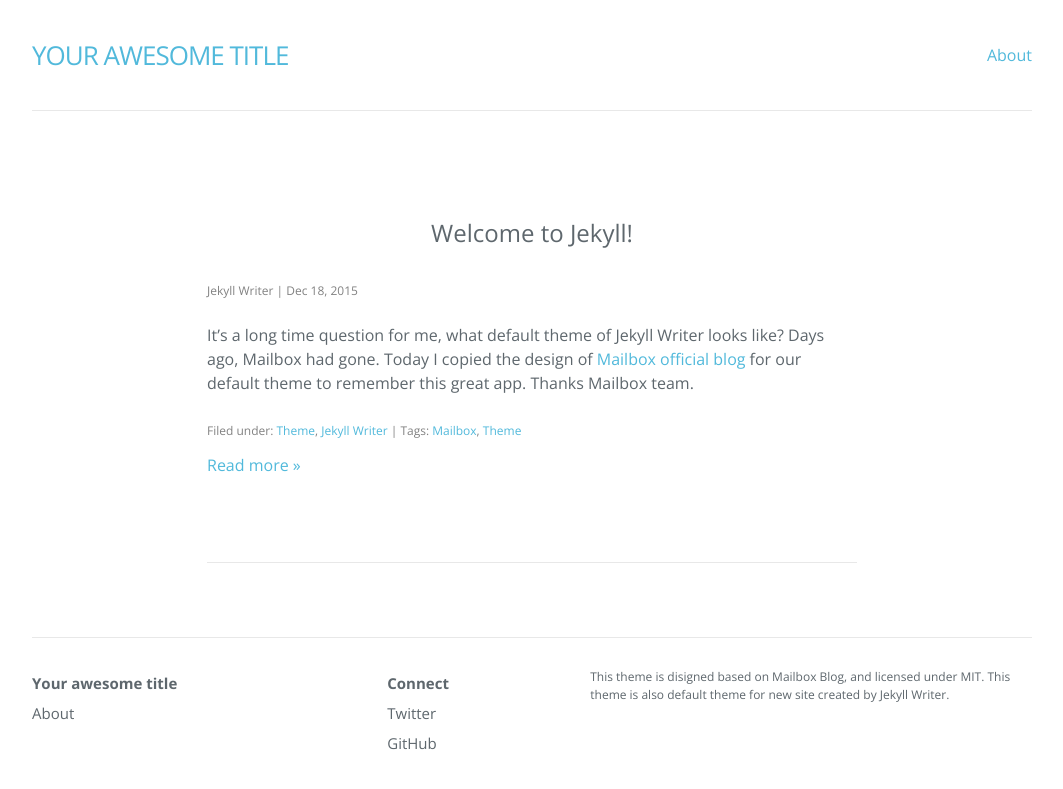
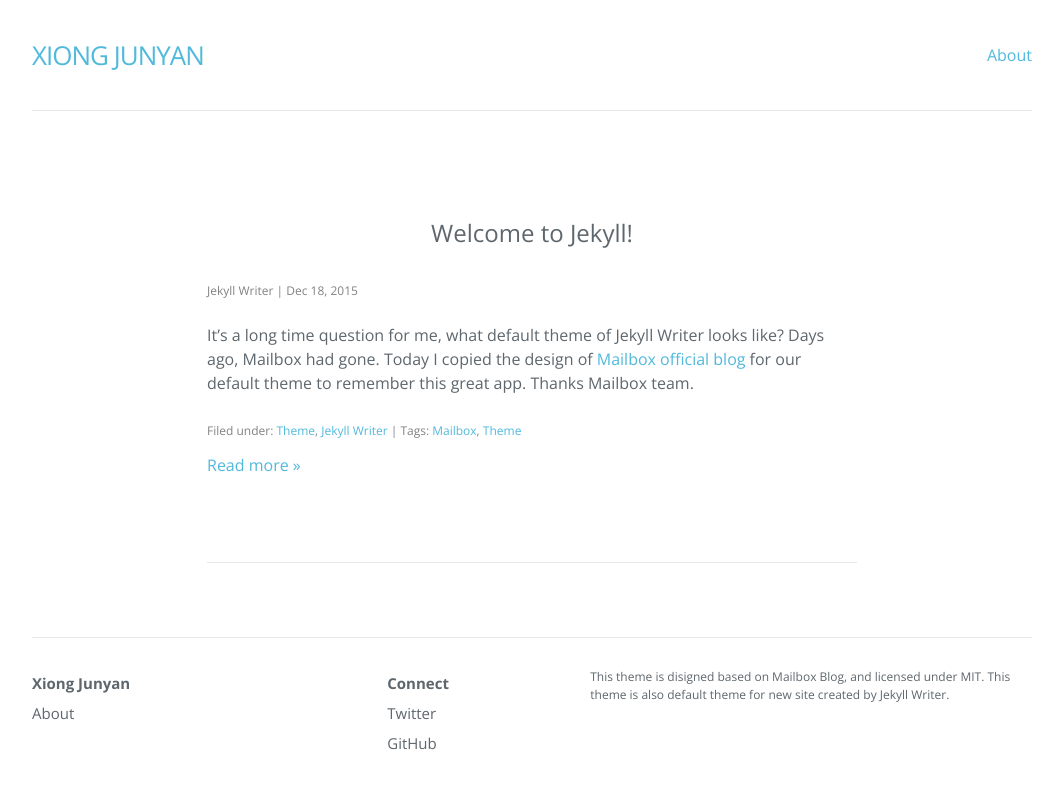
Before and after one commit to fergusonxiong/fergusonxiong.github.io, a Jekyll site: the page built from index.html, in a window 1280 px wide. Shown: the top 789 px of the page, without its empty margins (108-1171 px from the left). Built offline with Jekyll 4.4.1, drawn with Linux system fonts in a browser that asks for light colours; nearby versions of some CDN libraries; the list of posts is cut into pages by our own code; part of the change alters nothing that is shown.

Commit message:
Update _config.yml

```diff
--- a/_config.yml
+++ b/_config.yml
@@ -6,7 +6,7 @@
 # 'jekyll serve'. If you change this file, please restart the server process.
 
 # Site settings
-title: Your awesome title
+title: Xiong Junyan
 author: Jekyll Writer
 description: > # this means to ignore newlines until "baseurl:"
   This theme is disigned based on Mailbox Blog, and licensed under MIT.
@@ -14,8 +14,8 @@ description: > # this means to ignore newlines until "baseurl:"
 permalink: /:year/:month/:day/:title/
 paginate: 6
 paginate_path: "/page/:num/"
-twitter_username: jekyllwriter
-github_username:  jekyllwriter
+twitter_username: fergusonxiong
+github_username:  fergusonxiong
 gems: [jekyll-paginate]
 markdown: kramdown
 baseurl: "/fergusonxiong.github.io"
```
